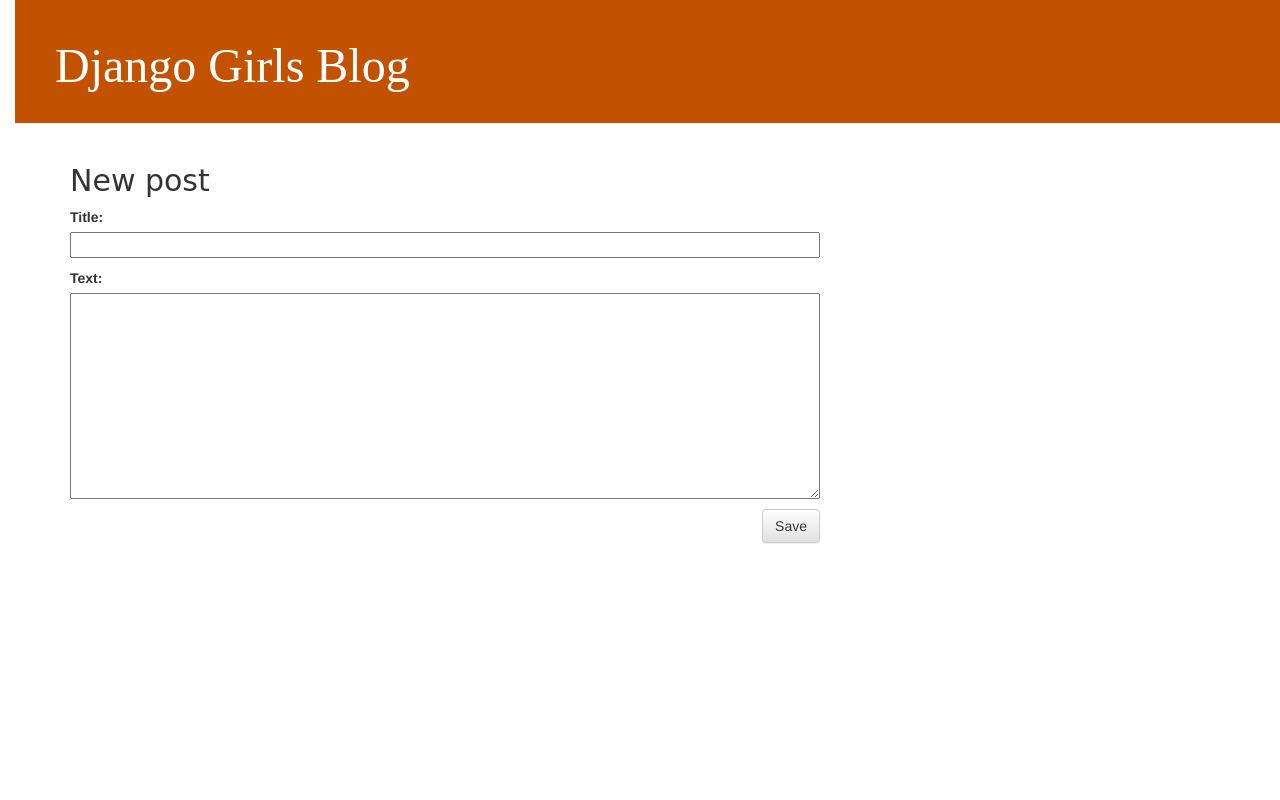
After one commit to shirogichohi/my-first-blog, a Django app: page /blog/new in a window 1280 px wide. The commit adds this page. Run offline with Django 3.2, Linux system fonts and the light colour scheme; some libraries are stand-ins or nearby versions.

Commit message:
Added views to create/edit blog post inside the site.

```diff
--- /dev/null
+++ b/blog/forms.py
@@ -0,0 +1,12 @@
+from django import forms
+
+from .models import Post
+
+
+class PostForm(forms.ModelForm):
+    class Meta:
+        model = Post
+        fields = [
+            'title',
+            'text',
+        ]
--- /dev/null
+++ b/blog/static/css/blog.css
@@ -0,0 +1,54 @@
+h1 a, h2 a {
+    color: #C25100;
+    font-family: 'Lobster';
+}
+body {
+    padding-left: 15px;
+}
+
+.page-header {
+    background-color: #C25100;
+    margin-top: 0;
+    padding: 20px 20px 20px 40px;
+}
+
+.page-header h1, .page-header h1 a, .page-header h1 a:visited, .page-header h1 a:active {
+    color: #ffffff;
+    font-size: 36pt;
+    text-decoration: none;
+}
+
+.content {
+    margin-left: 40px;
+}
+
+h1, h2, h3, h4 {
+    font-family: 'Lobster', cursive;
+}
+
+.date {
+    color: #828282;
+}
+
+.save {
+    float: right;
+}
+
+.post-form textarea, .post-form input {
+    width: 100%;
+}
+
+.top-menu, .top-menu:hover, .top-menu:visited {
+    color: #ffffff;
+    float: right;
+    font-size: 26pt;
+    margin-right: 20px;
+}
+
+.post {
+    margin-bottom: 70px;
+}
+
+.post h2 a, .post h2 a:visited {
+    color: #000000;
+}
--- /dev/null
+++ b/blog/templates/base.html
@@ -0,0 +1,23 @@
+{% load static %}
+<html>
+<head>
+    <title>Django Girls blog</title>
+    <link rel="stylesheet" href="//maxcdn.bootstrapcdn.com/bootstrap/3.2.0/css/bootstrap.min.css">
+    <link rel="stylesheet" href="//maxcdn.bootstrapcdn.com/bootstrap/3.2.0/css/bootstrap-theme.min.css"
+    <link href="//fonts.googleapis.com/css?family=Lobster&subset=latin,latin-ext" rel="stylesheet" type="text/css">
+    <link rel="stylesheet" href="{% static 'css/blog.css' %}">
+</head>
+<body>
+   <div class="page-header">
+        <h1><a href="/">Django Girls Blog</a></h1>
+    </div>
+    <div class="content container">
+        <div class="row">
+            <div class="col-md-8">
+            {% block content %}
+            {% endblock %}
+            </div>
+        </div>
+    </div>
+</body>
+</html>
--- /dev/null
+++ b/blog/templates/post_edit.html
@@ -0,0 +1,9 @@
+{% extends 'base.html' %}
+
+{% block content %}
+    <h2>New post</h2>
+    <form method="POST" class="post-form">{% csrf_token %}
+        {{ form.as_p }}
+        <button type="submit" class="save btn btn-default">Save</button>
+    </form>
+{% endblock %}
--- a/blog/urls.py
+++ b/blog/urls.py
@@ -3,5 +3,7 @@
 
 
 urlpatterns = [
-    path('', views.index, name="blog_home")
+    path('', views.index, name="blog_home"),
+    path('/new', views.new, name='post_new'),
+    path('/<int:pk>/edit/', views.post_edit, name='post_edit'),
 ]
--- a/blog/views.py
+++ b/blog/views.py
@@ -1,8 +1,40 @@
 from django.shortcuts import render
 from .models import Post
 from django.utils import timezone
+from .forms import PostForm
+from django.shortcuts import redirect
 
 
 def index(request):
     posts = Post.objects.filter(published_date__lte=timezone.now()).order_by('published_date')
     return render(request, 'post_list.html', {'posts': posts})
+
+
+def new(request):
+    if request.method == "POST":
+        form = PostForm(request.POST)
+        if form.is_valid():
+            post = form.save(commit=False)
+            post.author = request.user
+            post.published_date = timezone.now()
+            post.save()
+            return redirect('blog_home',pk=post.pk)
+
+    else:
+        form = PostForm()
+        return render(request, 'post_edit.html', {'form': form})
+
+
+def post_edit(request, pk):
+    post = get_object_or_404(Post, pk=pk)
+    if request.method == "POST":
+        form = PostForm(request.POST, instance=post)
+        if form.is_valid():
+            post = form.save(commit=False)
+            post.author = request.user
+            post.published_date = timezone.now()
+            post.save()
+            return redirect('blog_home', pk=post.pk)
+    else:
+        form = PostForm(instance=post)
+    return render(request, 'post_edit.html', {'form': form})
```
Also changed, not shown: blog/templates/post_list.html (+17 -16 lines).
